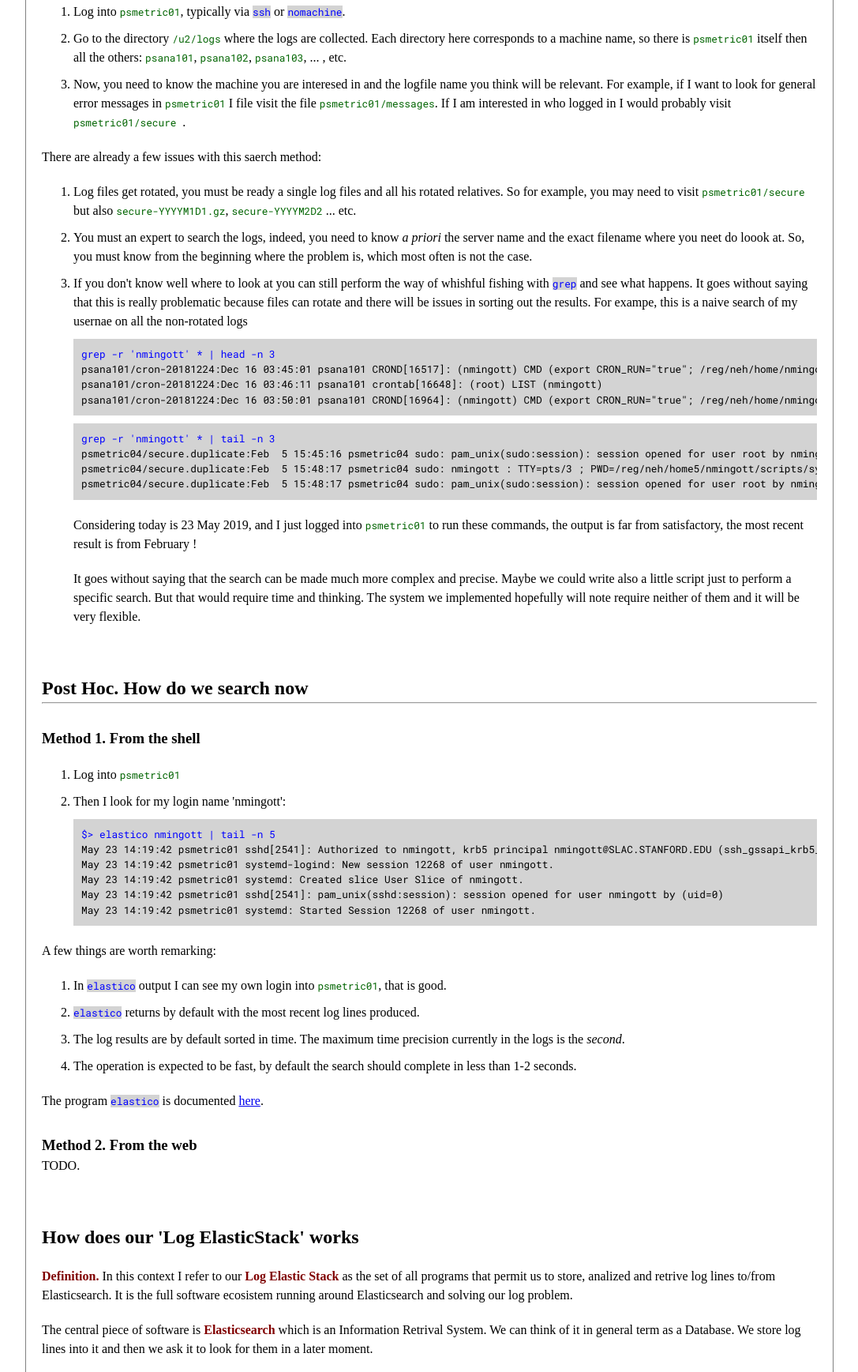
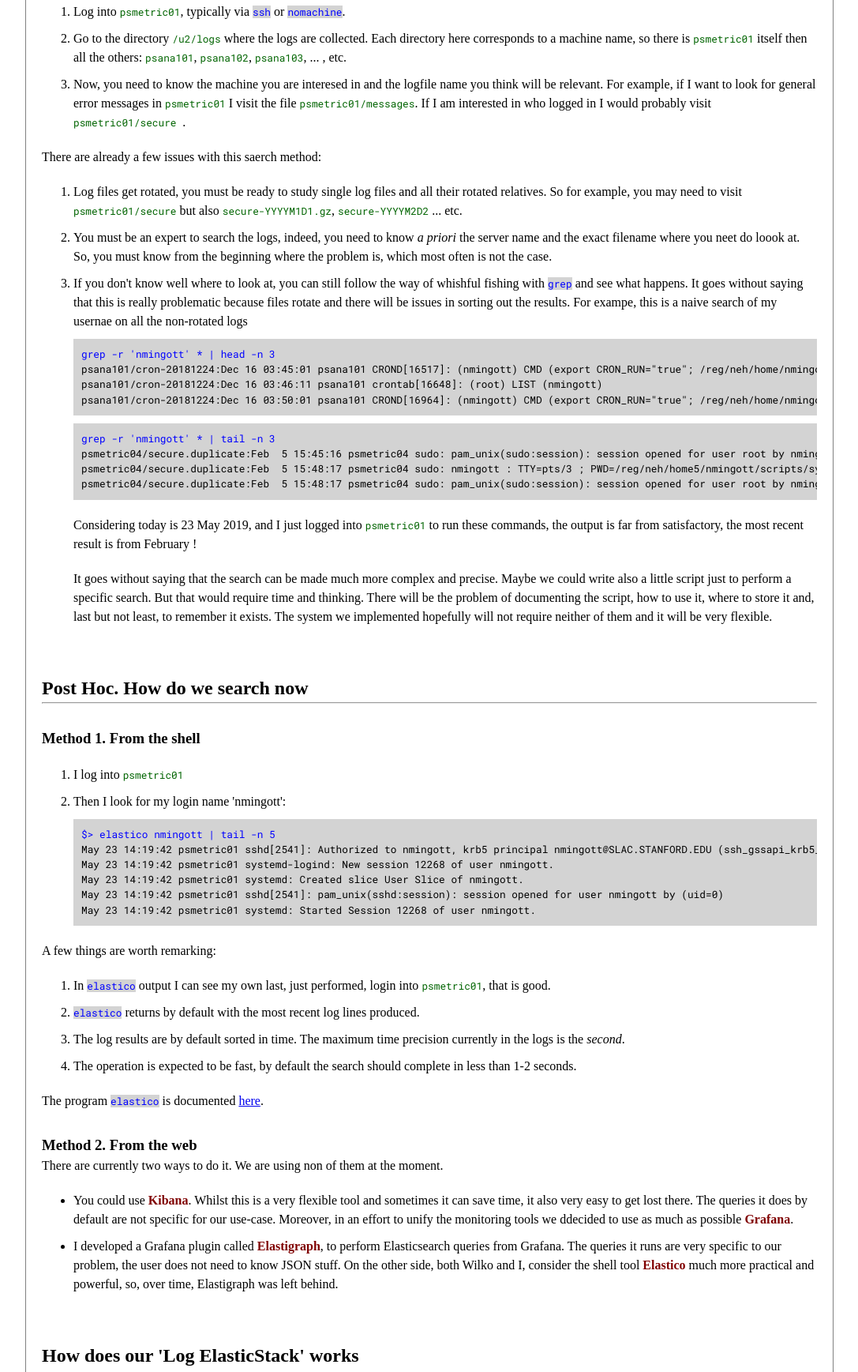
Before and after one commit to slac-lcls/NMI-TheLogSearchEngineDoc, a plain HTML site: page index.html in a window 1280 px wide. Shown: the part 334-2071 px from the top of the page at 79% size, without its empty margins (96-1183 px from the left). Drawn offline with Linux system fonts and the light colour scheme; a web font is replaced by a local one.

Commit message:
updating the docs

```diff
--- a/index.html
+++ b/index.html
@@ -19,13 +19,13 @@
 <link rel="stylesheet" href="./index.css">
 
 <!-- Utility scrtip for file editing. When load the page move to the end.  -->
-<script>
-    setTimeout(goToEndOfPage, 1000);
-    function goToEndOfPage(){
-        window.scrollTo(0,document.body.scrollHeight);
-        // setTimeout(printSomething, 1000);
-    }
-</script>
+<!-- <script> -->
+<!--     setTimeout(goToEndOfPage, 1000); -->
+<!--     function goToEndOfPage(){ -->
+<!--         window.scrollTo(0,document.body.scrollHeight); -->
+<!--         // setTimeout(printSomething, 1000); -->
+<!--     } -->
+<!-- </script> -->
 
 </head>
 
@@ -52,18 +52,18 @@ Before this project started the way to search into log files was this:
 
 <li> Go to the directory <span class="path">/u2/logs</span> where the logs are collected. Each directory here corresponds to a machine name, so there is <span class="machine">psmetric01</span> itself then all the others: <span class="machine">psana101</span>, <span class="machine">psana102</span>, <span class="machine">psana103</span>, ... , etc.
 
-<li> Now, you need to know the machine you are interesed in and the logfile name you think will be relevant. For example, if I want to look for general error messages in <span class="machine">psmetric01</span> I file visit the file <span class="path">psmetric01/messages</span>. If I am interested in who logged in I would probably visit <span class="path"> psmetric01/secure </span>.
+<li> Now, you need to know the machine you are interesed in and the logfile name you think will be relevant. For example, if I want to look for general error messages in <span class="machine">psmetric01</span> I visit the file <span class="path">psmetric01/messages</span>. If I am interested in who logged in I would probably visit <span class="path"> psmetric01/secure </span>.
 
 </ol>
 </p>
 
 There are already a few issues with this saerch method:
 <ol>
-<li> Log files get rotated, you must be ready a single log files and all his rotated relatives. So for example, you may need to visit <span class="path">psmetric01/secure</span> but also <span class="path">secure-YYYYM1D1.gz</span>, <span class="path">secure-YYYYM2D2</span> ... etc.
+<li> Log files get rotated, you must be ready to study single log files and all their rotated relatives. So for example, you may need to visit <span class="path">psmetric01/secure</span> but also <span class="path">secure-YYYYM1D1.gz</span>, <span class="path">secure-YYYYM2D2</span> ... etc.
 
-<li> You must an expert to search the logs, indeed, you need to know <i>a priori</i> the server name and the exact filename where you neet do loook at. So, you must know from the beginning where the problem is, which most often is not the case.
+<li> You must be an expert to search the logs, indeed, you need to know <i>a priori</i> the server name and the exact filename where you neet do loook at. So, you must know from the beginning where the problem is, which most often is not the case.
 
-<li> If you don't know well where to look at you can still perform the way of whishful fishing with <span class="cmd">grep</span> and see what happens. It goes without saying that this is really problematic because files can rotate and there will be issues in sorting out the results. For exampe, this is a naive search of my usernae on all the non-rotated logs
+<li> If you don't know well where to look at, you can still follow the way of whishful fishing with <span class="cmd">grep</span> and see what happens. It goes without saying that this is really problematic because files rotate and there will be issues in sorting out the results. For exampe, this is a naive search of my usernae on all the non-rotated logs
 
 <div class="cmd withOutput">grep -r 'nmingott' * | head -n 3</div>
 <div class="output">psana101/cron-20181224:Dec 16 03:45:01 psana101 CROND[16517]: (nmingott) CMD (export CRON_RUN="true"; /reg/neh/home/nmingott/cronScripts/thisMachineStatusToElastic.rb)
@@ -80,7 +80,7 @@ Considering today is 23 May 2019, and I just logged into <span class="machine">p
 </p>
 
 <p>
-It goes without saying that the search can be made much more complex and precise. Maybe we could write also a little script just to perform a specific search. But that would require time and thinking. The system we implemented hopefully will note require neither of them and it will be very flexible.
+It goes without saying that the search can be made much more complex and precise. Maybe we could write also a little script just to perform a specific search. But that would require time and thinking. There will be the problem of documenting the script, how to use it, where to store it and, last but not least, to remember it exists. The system we implemented hopefully will not require neither of them and it will be very flexible.
 </p>
 </ol>
 
@@ -90,7 +90,7 @@ It goes without saying that the search can be made much more complex and precise
 <h3>Method 1. From the shell</h3>
 
 <ol>
-<li> Log into <span class="machine">psmetric01</span>
+<li> I log into <span class="machine">psmetric01</span>
 <li> Then I look for my login name 'nmingott':
 <div class="cmd withOutput">$> elastico nmingott | tail -n 5</div>
 <div class="output">May 23 14:19:42 psmetric01 sshd[2541]: Authorized to nmingott, krb5 principal nmingott@SLAC.STANFORD.EDU (ssh_gssapi_krb5_cmdok)
@@ -104,8 +104,10 @@ May 23 14:19:42 psmetric01 systemd: Started Session 12268 of user nmingott.</div
 
 <p> A few things are worth remarking:
 <ol>
-<li> In <span class="cmd">elastico</span> output I can see my own login into <span class="machine">psmetric01</span>, that is good.
+<li> In <span class="cmd">elastico</span> output I can see my own last, just performed, login into <span class="machine">psmetric01</span>, that is good.
+
 <li> <span class="cmd">elastico</span> returns by default with the most recent log lines produced.
+
 <li> The log results are by default sorted in time. The maximum time precision currently in the logs is the <i>second</i>.
 <li> The operation is expected to be fast, by default the search should complete in less than 1-2 seconds.
 </ol>
@@ -115,7 +117,14 @@ The program <span class="cmd">elastico</span> is documented <a href="https://sla
 
 <h3>Method 2. From the web</h3>
 
-TODO.
+There are currently two ways to do it. We are using non of them at the moment.
+
+<ul>
+<li> You could use <b>Kibana</b>. Whilst this is a very flexible tool  and sometimes it can save time, it also very easy to get lost there. The queries it does by default are not specific for our use-case. Moreover, in an effort to unify the monitoring tools we ddecided to use as much as possible <b>Grafana</b>.
+
+<li> I developed a Grafana plugin called <b>Elastigraph</b>, to perform Elasticsearch queries from Grafana. The queries it runs are very specific to our problem, the user does not need to know JSON stuff. On the other side, both Wilko and I, consider the shell tool <b>Elastico</b> much more practical and powerful, so, over time, Elastigraph was left behind.
+
+</ul>
 
 <h2> How does our 'Log ElasticStack' works  </h2>
 
@@ -165,7 +174,12 @@ complexity.
 <tr>
 <td class="mytab c1"> <a href="https://grafana.com/">Grafana </a>
 <td class="mytab c2"> Grafana Labs <td class="mytab c3"> psmetric04(*) <td class="mytab"> 3000
-<td class="mytab c4"> General purpose Web GUI for data analysis.
+<td class="mytab c4"> General purpose Web GUI for data analysis. (for experiments)
+
+<tr>
+<td class="mytab c1"> <a href="https://grafana.com/">Grafana </a>
+<td class="mytab c2"> Grafana Labs <td class="mytab c3"> pswww <td class="mytab"> SLAC WEB AUTH
+<td class="mytab c4"> General purpose Web GUI for data analysis. Public. Visit Grafana-dev.
 
 <tr>
 <td class="mytab c1"> elastigraf <td class="mytab c2"> LCLS <td class="mytab c3"> psmetric04(*) <td class="mytab"> -
```
